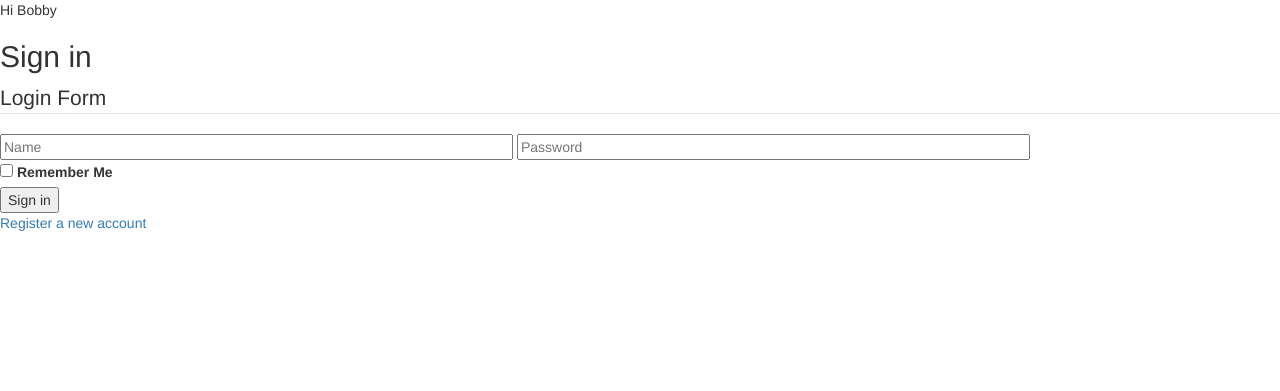
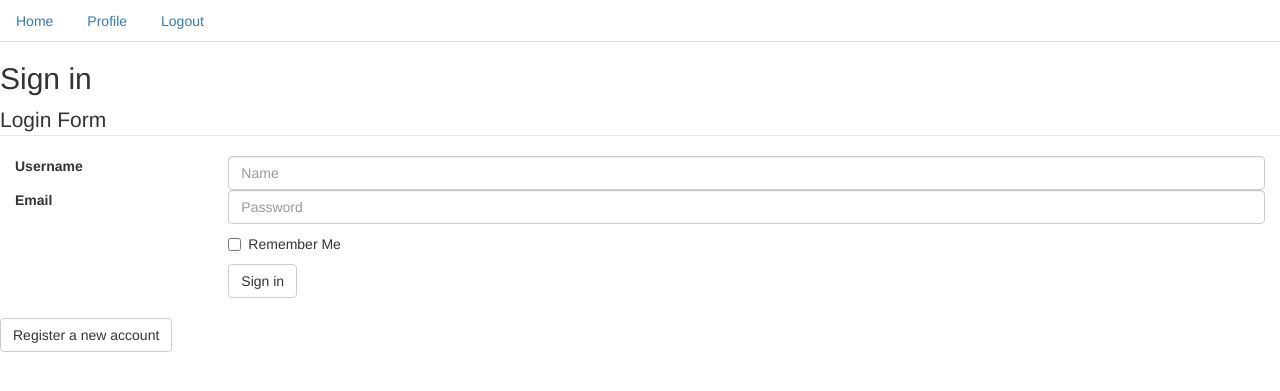
Before and after one commit to davidkzeng/TartanHacks2016REAL, a Flask app: page /login in a window 1280 px wide. Shown: the top 391 px of the page. Run offline with Flask 2, Linux system fonts and the light colour scheme; some libraries are stand-ins or nearby versions.

Commit message:
improved login

```diff
--- a/app/templates/base.html
+++ b/app/templates/base.html
@@ -13,7 +13,11 @@
     <meta name = "viewport" content = "width = device-width,initial-scale=1">
     <meta charset = "utf-8">
   <body>
-  	<p> Hi Bobby </p>
+    <ul class="nav nav-tabs">
+      <li role="presentation"><a href="{{url_for('index')}}">Home</a></li>
+      <li role="presentation"><a href="{{url_for('index')}}">Profile</a></li>
+      <li role="presentation"><a href="{{url_for('logout')}}">Logout</a></li>
+    </ul>
     {% block content %}{% endblock %}
     <script type=text/javascript src="{{url_for('static', filename='jquery.js') }}"></script>
   </body>
--- a/app/templates/login.html
+++ b/app/templates/login.html
@@ -2,28 +2,46 @@
 {% block content %}
   <h2 class = "pagehead">Sign in</h2>
   <form action = "" method = "post" name = "login">
-    <div class = "pure-form pure-form-stacked">
   	{{form.hidden_tag()}}
     	<fieldset>
         <legend> Login Form </legend>
-         {{form.nickname(size=60,placeholder="Name")}}
+            <div class = "form-group">
+              <label for="inputEmail3" class="col-sm-2 control-label">Username</label>
+              <div class="col-sm-10">
+             {{form.nickname(size=60,placeholder="Name",class="form-control")}}
+              </div>
+            </div>
           {% for error in form.nickname.errors %}
             <a style = "color: red;">[{{error}}]</a>
           {% endfor %}
-         {{form.password(size=60,placeholder="Password")}}
+            <div class = "form-group">
+              <label for="inputEmail3" class="col-sm-2 control-label">Email</label>
+              <div class="col-sm-10">
+             {{form.password(size=60,placeholder="Password",class="form-control")}}
+              </div>
+            </div>
         {% for error in form.password.errors %}
             <a style = "color: red;">[{{error}}]</a>
           <br>
         {% endfor %}
           <br>
-         <label for = "remember">
-          {{form.remember_me(id="remember")}} Remember Me
-         </label>
-         <br>
-         <input class = "pure-button pure-button-primary" type = "submit" value = "Sign in">
-         <br>
+          <div class="form-group">
+          <div class="col-sm-offset-2 col-sm-10">
+            <div class="checkbox">
+              <label>
+                {{form.remember_me(id="remember")}} Remember Me
+              </label>
+            </div>
+          </div>
+        </div>
+        <div class="form-group">
+          <div class="col-sm-offset-2 col-sm-10">
+            <button type="submit" class="btn btn-default" value = "Sign in">Sign in</button>
+          </div>
+        </div>
       </fieldset>
     </div>
   </form>
-  <p><a href = "{{url_for('register')}}" class = "pure-button">Register a new account</a></p>
+  <br>
+  <p><a href = "{{url_for('register')}}" class = "btn btn-default">Register a new account</a></p>
 {% endblock %}
--- /dev/null
+++ b/app/templates/logout.html
@@ -0,0 +1,4 @@
+{% extends "base.html" %}
+{% block content %}
+
+{% endblock %}
```
Also changed, not shown: app/templates/register.html (+26 -36 lines), 1 other file.
